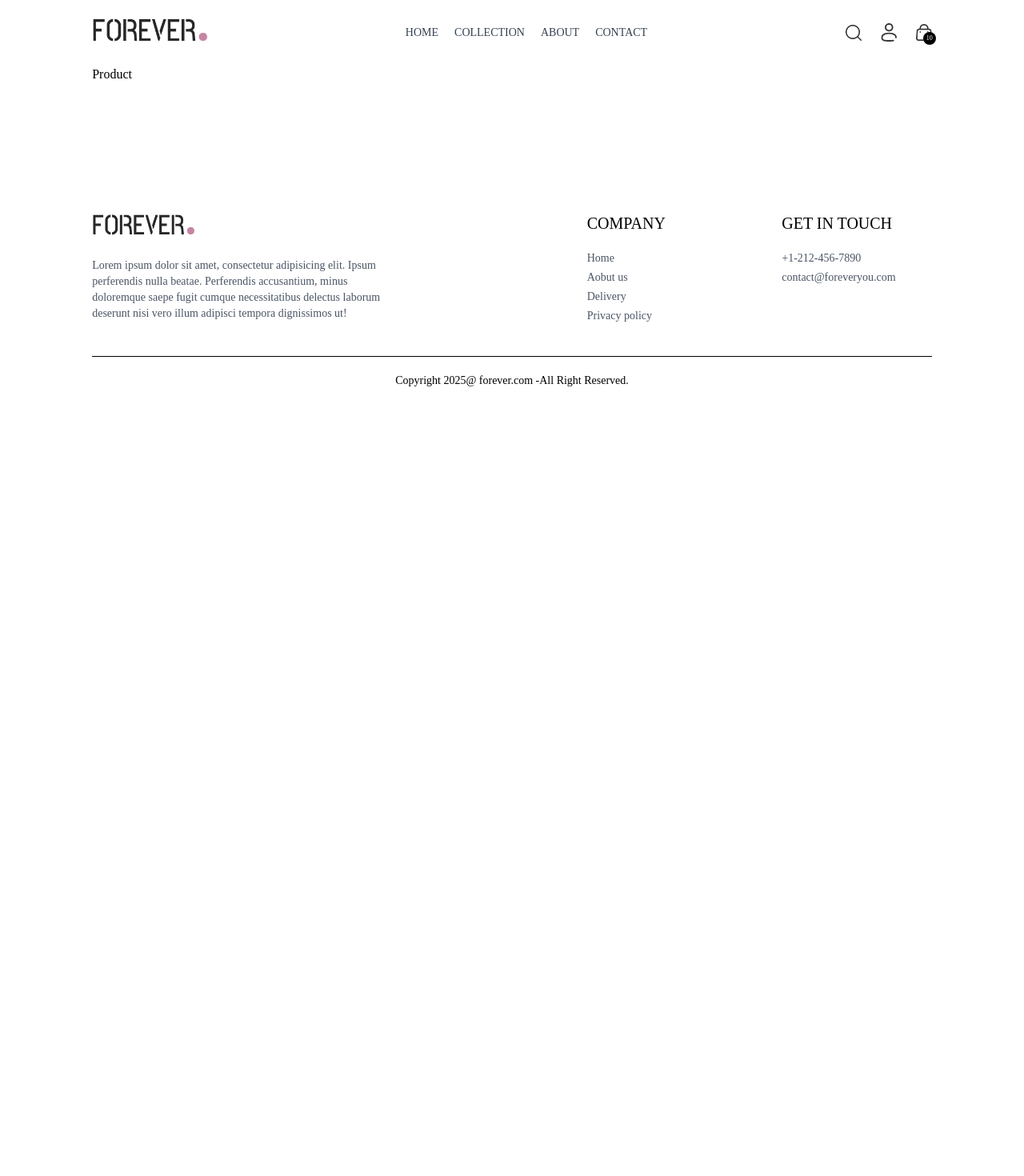
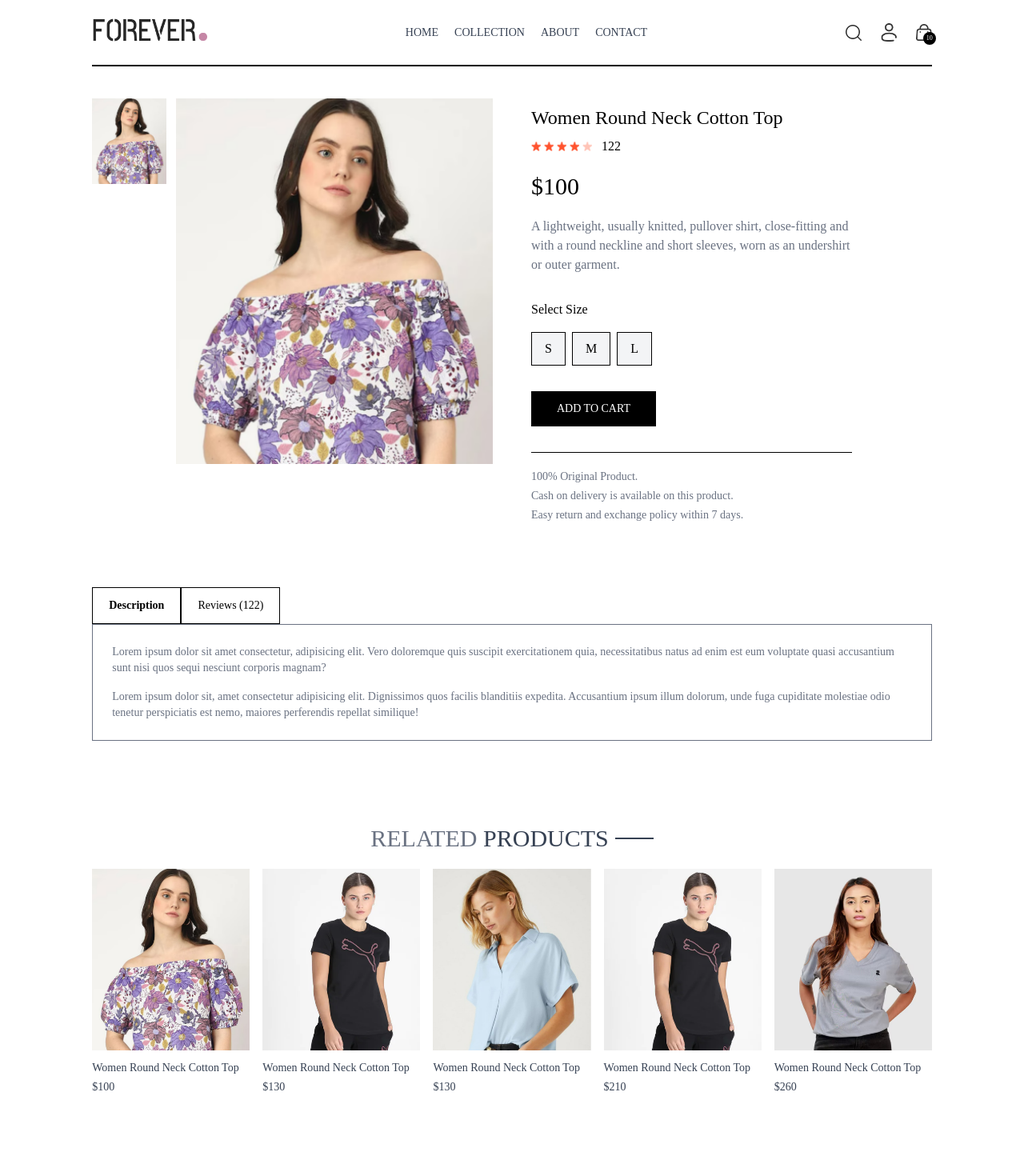
Before and after one commit to fuadofficial/sibloomsmodestwear, a React (Vite) app in the folder frontend/: page /product/aaaaa in a window 1280 px wide. Shown: the top 1470 px of the page at 80% size. Before the commit the page ends 800 px from the top, so only its background shows below. Built offline with nearby package versions, Linux system fonts and the light colour scheme.

Commit message:
complted product item component

```diff
--- /dev/null
+++ b/frontend/src/components/RelatedProducts.jsx
@@ -0,0 +1,35 @@
+import React, { useContext, useEffect, useState } from 'react'
+import { ShopContext } from '../context/ShopContext'
+import Title from './Title'
+import ProductItem from './ProductItem'
+
+const RelatedProducts = ({ category, subCategory }) => {
+
+    const { products } = useContext(ShopContext)
+    const [related, setRelated] = useState([])
+
+    useEffect(() => {
+        if (products.length > 0) {
+            let productsCopy = products.slice()
+
+            productsCopy = productsCopy.filter((item) => category === item.category)
+            productsCopy = productsCopy.filter((item) => subCategory === item.subCategory)
+            setRelated(productsCopy.slice(0, 5));
+        }
+    }, [products])
+
+    return (
+        <div className='my-24'>
+            <div className='text-center text-3xl py-2'>
+                <Title text1={'RELATED'} text2={"PRODUCTS"} />
+            </div>
+            <div className='grid grid-cols-2 sm:grid-cols-3 md:grid-cols-4 lg:grid-cols-5 gap-4 gap-y-6'>
+                {related.map((item, index) => (
+                    <ProductItem key={index} id={item._id} name={item.name} price={item.price} image={item.image}/>
+                ))}
+            </div>
+        </div>
+    )
+}
+
+export default RelatedProducts
--- a/frontend/src/index.css
+++ b/frontend/src/index.css
@@ -14,6 +14,10 @@
   font-style: normal;
 }
 
+::-webkit-scrollbar {
+  display: none;
+}
+
 @media (max-width: 640px) {
   a.active {
     background-color: black;
--- a/frontend/src/pages/Product.jsx
+++ b/frontend/src/pages/Product.jsx
@@ -1,9 +1,98 @@
-import React from 'react'
+import React, { useContext, useEffect, useState } from 'react'
+import { useParams } from 'react-router-dom'
+import { ShopContext } from '../context/ShopContext'
+import { assets } from '../assets/assets'
+import RelatedProducts from '../components/RelatedProducts'
 
 const Product = () => {
-  return (
-    <div>Product</div>
-  )
+    const { productId } = useParams()
+    const { products, currency } = useContext(ShopContext)
+    const [productData, setProductData] = useState(false)
+    const [image, setImage] = useState("")
+    const [size, setSize] = useState("")
+
+    const fetchProductData = async () => {
+        products.map((item) => {
+            if (item._id === productId) {
+                setProductData(item)
+                setImage(item.image[0])
+                console.log(item);
+
+                return null
+            }
+        })
+    }
+
+    useEffect(() => {
+        fetchProductData()
+    }, [productId, products])
+
+    return productData ? (
+        <div className='border-t-2 pt-10 transition-opacity ease-in duration-500 opacity-100'>
+            {/* Product Data */}
+            <div className='flex gap-12 sm:gap-12 flex-col sm:flex-row'>
+                {/* Product Images */}
+                <div className='flex-1 flex flex-col-reverse gap-3 sm:flex-row'>
+                    <div className='flex sm:flex-col overflow-x-auto sm:overflow-y-scroll justify-between sm:justify-normal sm:w-[18.7%] w-full'>
+                        {
+                            productData.image.map((item, index) => (
+                                <img onClick={() => setImage(item)} src={item} key={index} className='w-[24%] sm:w-full sm:mb-3 flex-shrink-0 cursor-pointer' alt="" />
+                            ))
+                        }
+                    </div>
+                    <div className='w-full sm:w-[80%]'>
+                        <img className='w-full h-auto' src={image} alt="" />
+                    </div>
+                </div>
+                {/* --------------Product Info ----------- */}
+                <div className='flex-1'>
+                    <h1 className='font-medium text-2xl mt-2'>{productData.name}</h1>
+                    <div className='flex items-center gap-1 mt-2'>
+                        <img className='w-3 5' src={assets.star_icon} alt="" />
+                        <img className='w-3 5' src={assets.star_icon} alt="" />
+                        <img className='w-3 5' src={assets.star_icon} alt="" />
+                        <img className='w-3 5' src={assets.star_icon} alt="" />
+                        <img className='w-3 5' src={assets.star_dull_icon} alt="" />
+                        <p className='pl-2'>{122}</p>
+                    </div>
+                    <p className='mt-5 text-3xl font-medium'>{currency}{productData.price}</p>
+                    <p className='mt-5 text-gray-500 md:w-4/5'>{productData.description}</p>
+                    <div className='flex flex-col gap-4 my-8'>
+                        <p>Select Size</p>
+                        <div className='flex gap-2'>
+                            {productData.sizes.map((item, index) => (
+                                <button onClick={() => setSize(item)} className={`border py-2 px-4 bg-gray-100 ${item === size ? "border-orange-500 " : ""}`} key={index}>{item}</button>
+                            ))}
+                        </div>
+                    </div>
+                    <button className='bg-black text-white px-8 py-3 text-sm active:bg-gray-700'>ADD TO CART</button>
+                    <hr className='mt-8 sm:w-4/5' />
+                    <div className='text-sm text-gray-500 mt-5 flex flex-col gap-1'>
+                        <p>100% Original Product.</p>
+                        <p>Cash on delivery is available on this product.</p>
+                        <p>Easy return and exchange policy within 7 days.</p>
+                    </div>
+                </div>
+            </div>
+            {/* ----------------Description & Review Section------------------ */}
+            <div className='mt-20'>
+                <div className='flex'>
+                    <b className='border px-5 py-3 text-sm'>Description</b>
+                    <p className='border px-5 py-3 text-sm'>Reviews (122)</p>
+                </div>
+                <div className='flex flex-col gap-4 border px-6 py-6 text-sm text-gray-500'>
+                    <p>Lorem ipsum dolor sit amet consectetur, adipisicing elit. Vero doloremque quis suscipit exercitationem quia, necessitatibus natus ad enim est eum voluptate quasi accusantium sunt nisi quos sequi nesciunt corporis magnam?</p>
+                    <p>Lorem ipsum dolor sit, amet consectetur adipisicing elit. Dignissimos quos facilis blanditiis expedita. Accusantium ipsum illum dolorum, unde fuga cupiditate molestiae odio tenetur perspiciatis est nemo, maiores perferendis repellat similique!</p>
+                </div>
+            </div>
+            {/* ......................Display related products.................... */}
+            <RelatedProducts category={productData.category} subCategory={productData.subCategory} />
+        </div>
+    )
+        :
+        <div className='opacity-0'>
+
+        </div>
 }
 
 export default Product
```
